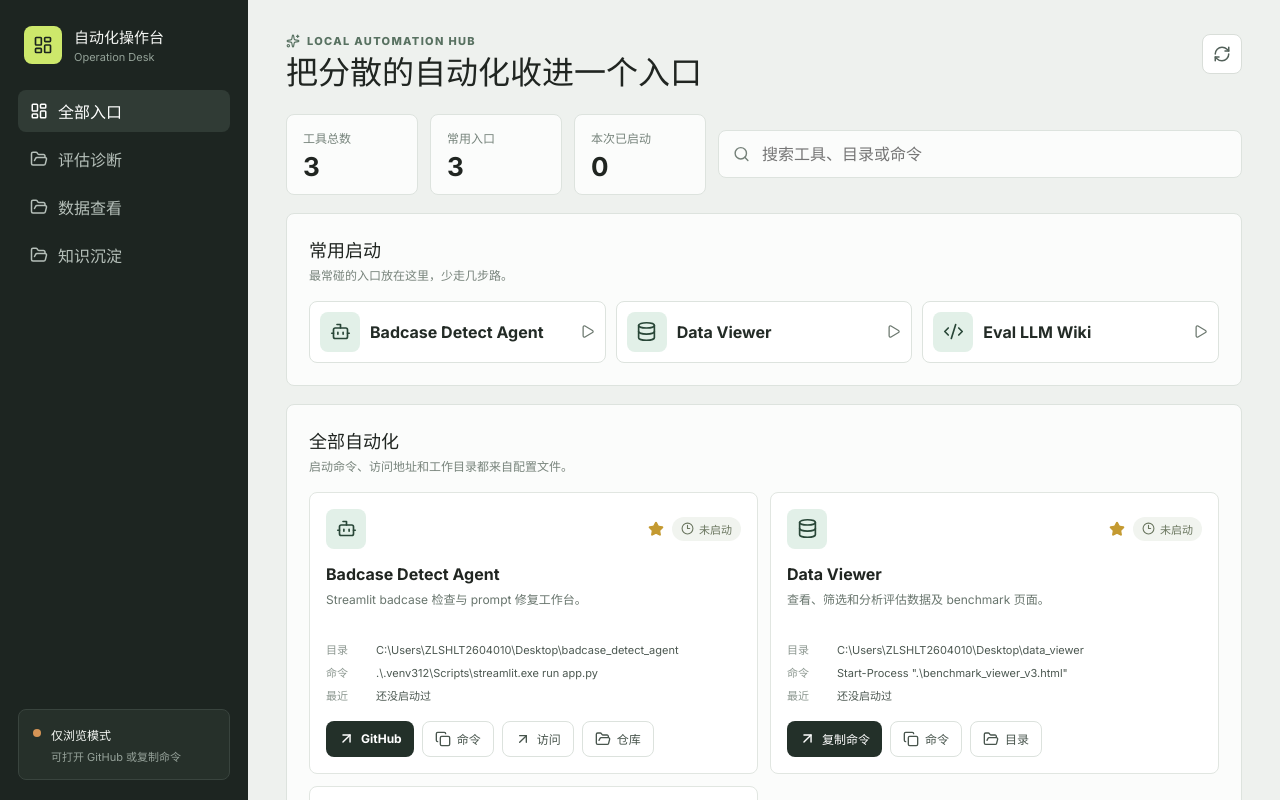
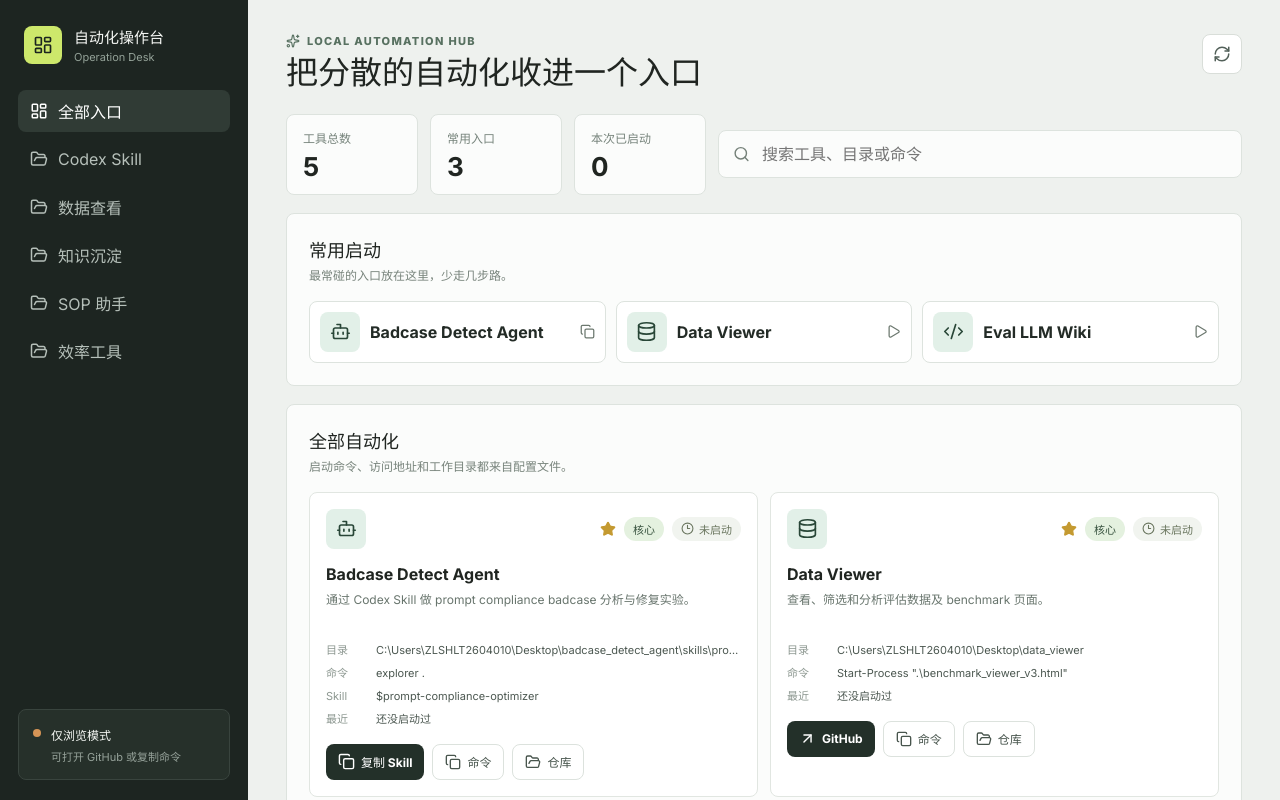
Before and after one commit to Marsbeeeee/Operation-Desk, a React (Vite) app: page / in a window 1280 px wide. Shown: the top 800 px of the page. Built offline with nearby package versions, Linux system fonts and the light colour scheme; no server answers.

Commit message:
Make operation desk team shareable

```diff
--- a/automation.config.json
+++ b/automation.config.json
@@ -23,7 +23,7 @@
       "cwd": "C:\\Users\\ZLSHLT2604010\\Desktop\\data_viewer",
       "command": "Start-Process \".\\benchmark_viewer_v3.html\"",
       "url": "",
-      "repoUrl": "",
+      "repoUrl": "https://github.com/Marsbeeeee/Data-Viewer",
       "required": true,
       "favorite": true,
       "icon": "database"
@@ -64,7 +64,7 @@
       "cwd": "C:\\Users\\ZLSHLT2604010\\Desktop\\codex_usage_tracker\\codex-usage-tracker",
       "command": "npm.cmd run dashboard:dev",
       "url": "http://localhost:5173",
-      "repoUrl": "",
+      "repoUrl": "https://github.com/douglasmonsky/codex-usage-tracker",
       "openDelayMs": 3500,
       "visitTimeoutMs": 30000,
       "required": true,
--- a/package.json
+++ b/package.json
@@ -9,7 +9,7 @@
     "build": "vite build",
     "preview": "vite preview",
     "start": "node server.mjs",
-    "desk": "npm.cmd run check:tools && npm.cmd run build && node server.mjs"
+    "desk": "npm run check:tools && npm run build && node server.mjs"
   },
   "dependencies": {
     "@vitejs/plugin-react": "latest",
--- a/src/main.jsx
+++ b/src/main.jsx
@@ -26,44 +26,9 @@ import {
   XCircle,
 } from 'lucide-react'
 import './styles.css'
+import automationConfig from '../automation.config.json'
 
-const fallbackTools = [
-  {
-    id: 'badcase-detect-agent',
-    name: 'Badcase Detect Agent',
-    description: 'Streamlit badcase 检查与 prompt 修复工作台。',
-    category: '评估诊断',
-    cwd: 'C:\\Users\\ZLSHLT2604010\\Desktop\\badcase_detect_agent',
-    command: '.\\.venv312\\Scripts\\streamlit.exe run app.py',
-    url: 'http://localhost:8501',
-    repoUrl: 'https://github.com/Marsbeeeee/badcase_detect_agent',
-    favorite: true,
-    icon: 'bot',
-  },
-  {
-    id: 'data-viewer',
-    name: 'Data Viewer',
-    description: '查看、筛选和分析评估数据及 benchmark 页面。',
-    category: '数据查看',
-    cwd: 'C:\\Users\\ZLSHLT2604010\\Desktop\\data_viewer',
-    command: 'Start-Process ".\\benchmark_viewer_v3.html"',
-    url: '',
-    favorite: true,
-    icon: 'database',
-  },
-  {
-    id: 'eval-llm-wiki',
-    name: 'Eval LLM Wiki',
-    description: '面向 LLM 评测复盘的长期 Markdown 知识库。',
-    category: '知识沉淀',
-    cwd: 'C:\\Users\\ZLSHLT2604010\\Desktop\\eval_LLM_WiKi',
-    command: 'explorer .',
-    url: '',
-    repoUrl: 'https://github.com/Marsbeeeee/eval_LLM_WiKi',
-    favorite: true,
-    icon: 'code',
-  },
-]
+const fallbackTools = automationConfig.tools || []
 
 const iconMap = {
   activity: Activity,
--- /dev/null
+++ b/vite.config.mjs
@@ -0,0 +1,7 @@
+import { defineConfig } from 'vite'
+import react from '@vitejs/plugin-react'
+
+export default defineConfig({
+  base: './',
+  plugins: [react()],
+})
```
Also changed, not shown: scripts/validate-tools.mjs (+7 -1 lines), 1 other file (tests, documents, lock files or other folders).
